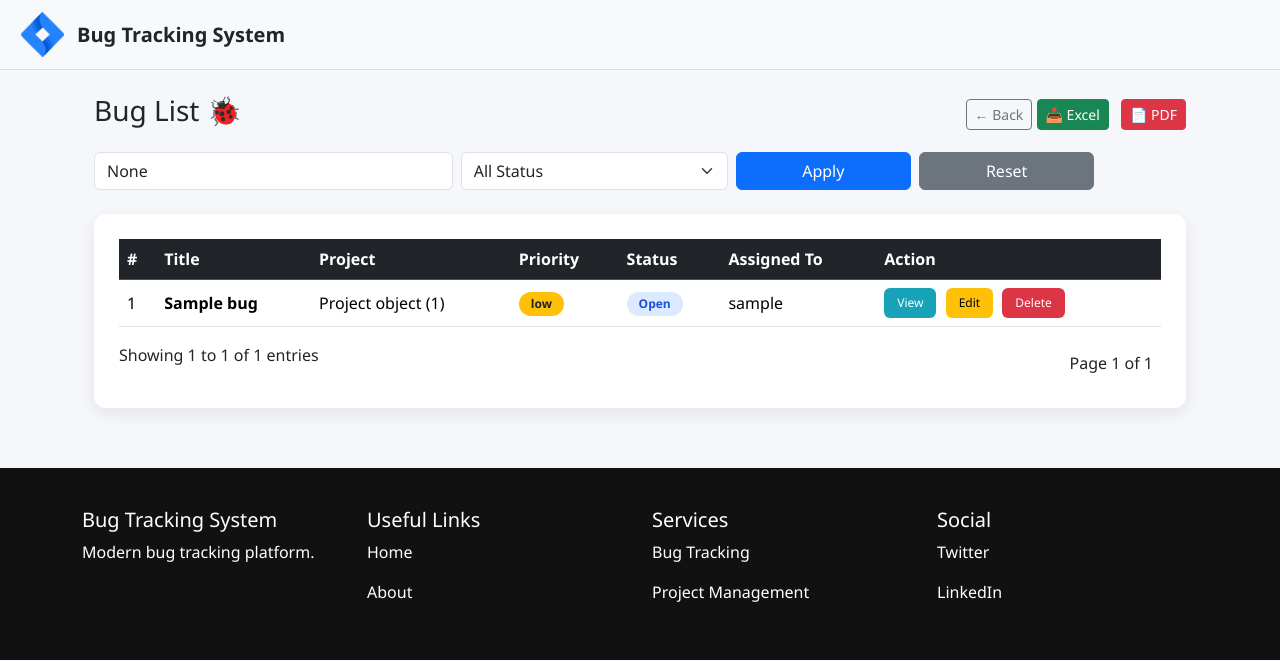
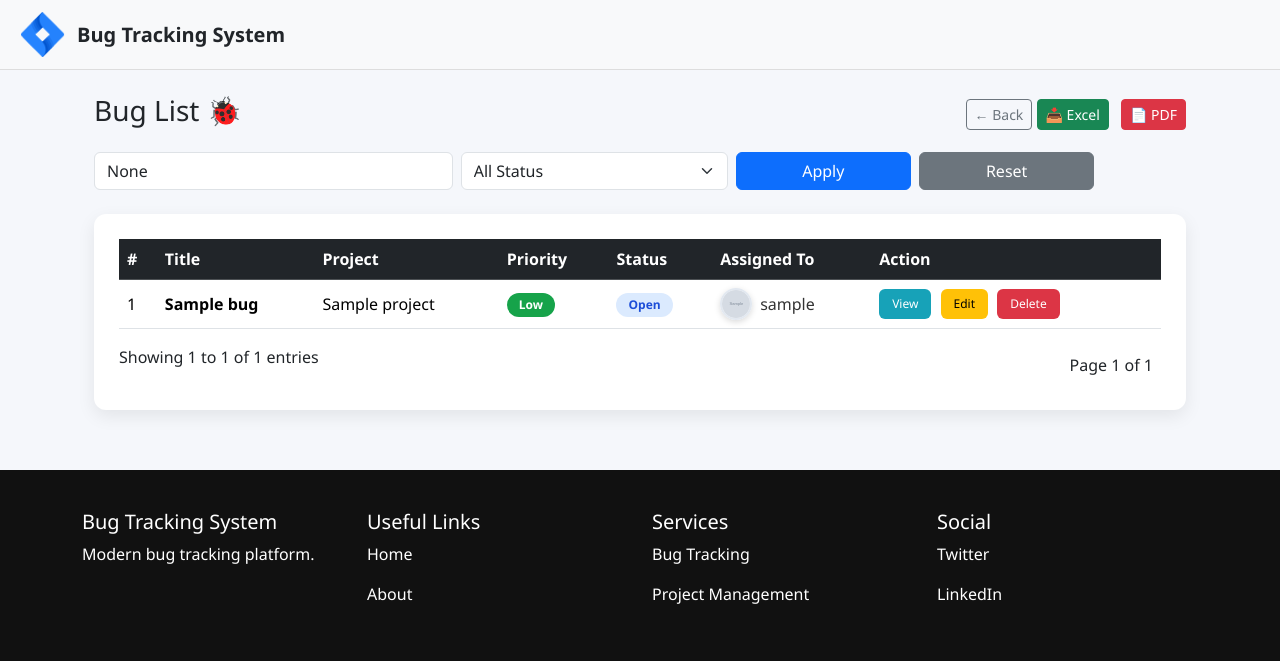
Before and after one commit to siddharthmehta2222-hub/bug-tracking-system-django, a Django app: page /bug-list/ in a window 1280 px wide. Shown: the part 33-694 px from the top of the page. Run offline with Django 5.2, Linux system fonts and the light colour scheme; a user stored in the database is signed in; tables that the repository leaves empty hold one stand-in row (values such as "Sample post"); grey boxes marked "Sample" are stand-in pictures.

Commit message:
feat: Refactor Project model and enhance bug list UI with updated priority colors and user image display

```diff
--- a/core/models.py
+++ b/core/models.py
@@ -43,6 +43,12 @@ class User(AbstractUser):
 # ==================================================
 # PROJECT MODEL (UPDATED 🔥)
 # ==================================================
+from django.db import models
+from django.contrib.auth import get_user_model
+
+User = get_user_model()
+
+
 class Project(models.Model):
     name = models.CharField(max_length=200)
     description = models.TextField(blank=True, null=True)
@@ -75,10 +81,13 @@ class Project(models.Model):
     class Meta:
         ordering = ['-created_at']
 
-    # ✅ FIXED METHOD NAME (_str_)
-    def _str_(self):
-        return self.name
+    # ✅🔥 FINAL FIX (VERY IMPORTANT)
+    def __str__(self):
+        return self.name if self.name else "Unnamed Project"
 
+    # 🔥 OPTIONAL (GOOD FOR DEBUGGING / ADMIN)
+    def get_status_display_label(self):
+        return dict(self._meta.get_field('status').choices).get(self.status, "Unknown")
 
 # ==================================================
 # BUG MODEL
--- a/core/templates/core/bug_list.html
+++ b/core/templates/core/bug_list.html
@@ -1,11 +1,14 @@
 {% extends 'core/base.html' %}
 
 {% block content %}
+
+{% load static %}
 
 <style>
 .header-menu, .center-bar {
     display: none !important;
 }
+
 .table-container{
     background:white;
     padding:25px;
@@ -19,11 +22,41 @@
     font-size:12px;
 }
 
+/* STATUS COLORS (UNCHANGED) */
 .badge-open{background:#dbeafe;color:#1d4ed8;}
 .badge-progress{background:#fef3c7;color:#b45309;}
 .badge-closed{background:#dcfce7;color:#15803d;}
 
-/* 🔥 NEW BUTTON STYLE (LIKE USER LIST) */
+/* 🔥 UPDATED PRIORITY COLORS (STRONG & DARK) */
+.priority-low{
+    background:#16a34a !important;
+    color:white !important;
+    font-weight:600;
+}
+
+.priority-medium{
+    background:#f97316 !important;
+    color:white !important;
+    font-weight:600;
+}
+
+.priority-high{
+    background:#dc2626 !important;
+    color:white !important;
+    font-weight:600;
+}
+
+/* USER IMAGE */
+.user-img{
+    width:32px;
+    height:32px;
+    border-radius:50%;
+    object-fit:cover;
+    border:2px solid #e2e8f0;
+    box-shadow:0 2px 6px rgba(0,0,0,0.15);
+}
+
+/* BUTTONS */
 .action-buttons .btn{
     padding:5px 12px;
     font-size:12px;
@@ -38,15 +71,13 @@
 
 <div class="container mt-4">
 
-    <!-- HEADER -->
     <div class="d-flex justify-content-between align-items-center mb-3">
         <h3>Bug List 🐞</h3>
 
         <div>
-            <!-- 🔙 LEFT SIDE BACK BUTTON -->
-    <a href="{% url 'dashboard' %}" class="btn btn-outline-secondary btn-sm">
-        ← Back
-    </a>
+            <a href="{% url 'dashboard' %}" class="btn btn-outline-secondary btn-sm">
+                ← Back
+            </a>
             <a href="{% url 'export_bugs_excel' %}" class="btn btn-success btn-sm me-2">
                 📥 Excel
             </a>
@@ -56,7 +87,6 @@
         </div>
     </div>
 
-    <!-- 🔍 SEARCH + FILTER -->
     <form method="GET" class="row mb-4 g-2">
 
         <div class="col-md-4">
@@ -85,7 +115,6 @@
 
     </form>
 
-    <!-- 📋 TABLE -->
     <div class="table-container">
 
         <table class="table table-hover align-middle">
@@ -97,7 +126,7 @@
                     <th>Priority</th>
                     <th>Status</th>
                     <th>Assigned To</th>
-                    <th>Action</th> <!-- 🔥 NEW -->
+                    <th>Action</th>
                 </tr>
             </thead>
 
@@ -106,13 +135,20 @@
             {% for bug in bugs %}
             <tr>
                 <td>{{ forloop.counter }}</td>
+
                 <td><strong>{{ bug.title }}</strong></td>
-                <td>{{ bug.project }}</td>
 
+                <td>{{ bug.project.name }}</td>
+
+                <!-- 🔥 UPDATED PRIORITY COLORS -->
                 <td>
-                    <span class="badge bg-warning text-dark">
-                        {{ bug.priority }}
-                    </span>
+                    {% if bug.priority == 'low' %}
+                        <span class="badge priority-low">Low</span>
+                    {% elif bug.priority == 'medium' %}
+                        <span class="badge priority-medium">Medium</span>
+                    {% else %}
+                        <span class="badge priority-high">High</span>
+                    {% endif %}
                 </td>
 
                 <td>
@@ -125,9 +161,23 @@
                     {% endif %}
                 </td>
 
-                <td>{{ bug.assigned_to }}</td>
+                <td class="d-flex align-items-center gap-2">
 
-                <!-- 🔥 NEW PROFESSIONAL BUTTONS -->
+                    <a href="/view-user/{{ bug.assigned_to.id }}/">
+                        {% if bug.assigned_to and bug.assigned_to.image %}
+                            <img src="{{ bug.assigned_to.image.url }}" class="user-img">
+                        {% else %}
+                            <img src="{% static 'images/default-user.png' %}" class="user-img">
+                        {% endif %}
+                    </a>
+
+                    <a href="/view-user/{{ bug.assigned_to.id }}/"
+                       style="text-decoration:none;color:#333;">
+                        {{ bug.assigned_to.username }}
+                    </a>
+
+                </td>
+
                 <td class="action-buttons">
                     <a href="/view-bug/{{ bug.id }}/" class="btn btn-view btn-sm">View</a>
                     <a href="/edit-bug/{{ bug.id }}/" class="btn btn-edit btn-sm">Edit</a>
@@ -148,7 +198,6 @@
             </tbody>
         </table>
 
-        <!-- 📄 PAGINATION -->
         <div class="d-flex justify-content-between align-items-center mt-3">
 
             <p>
```
